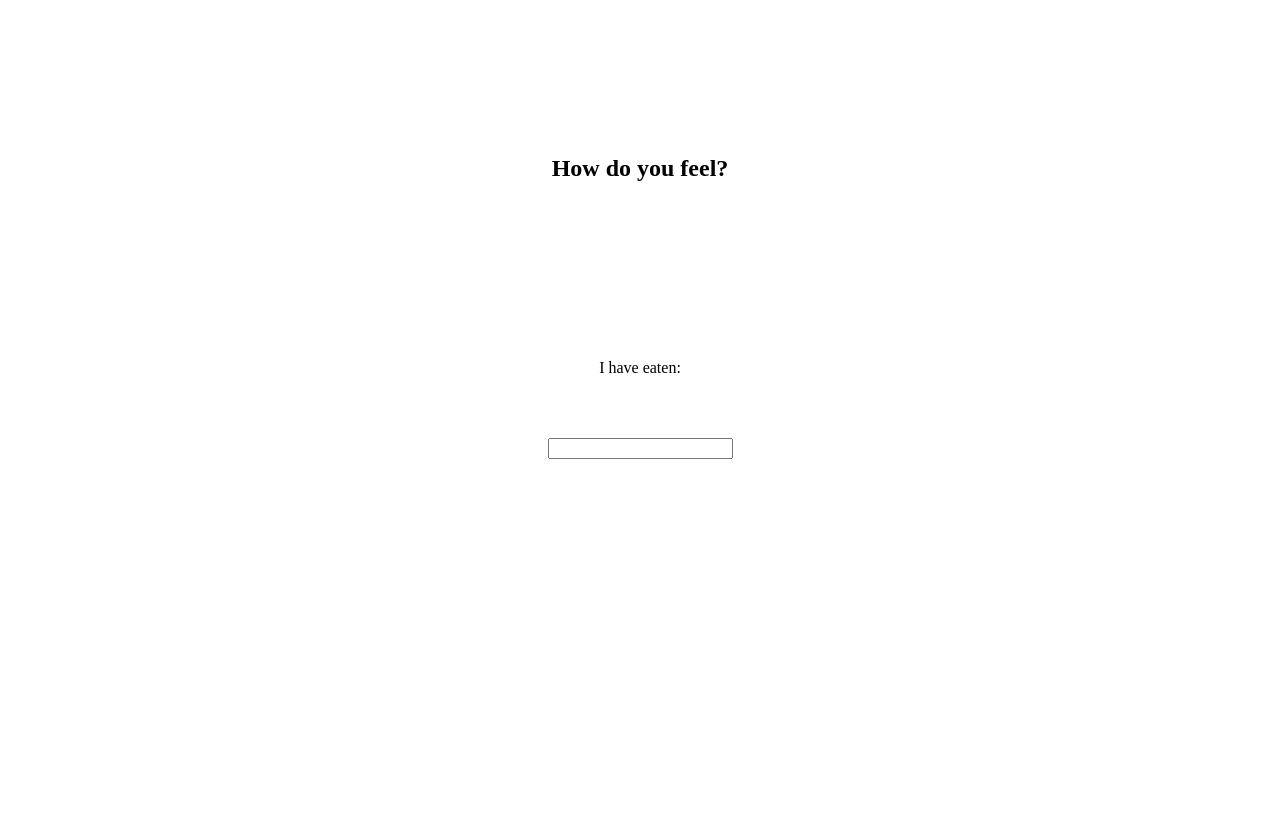
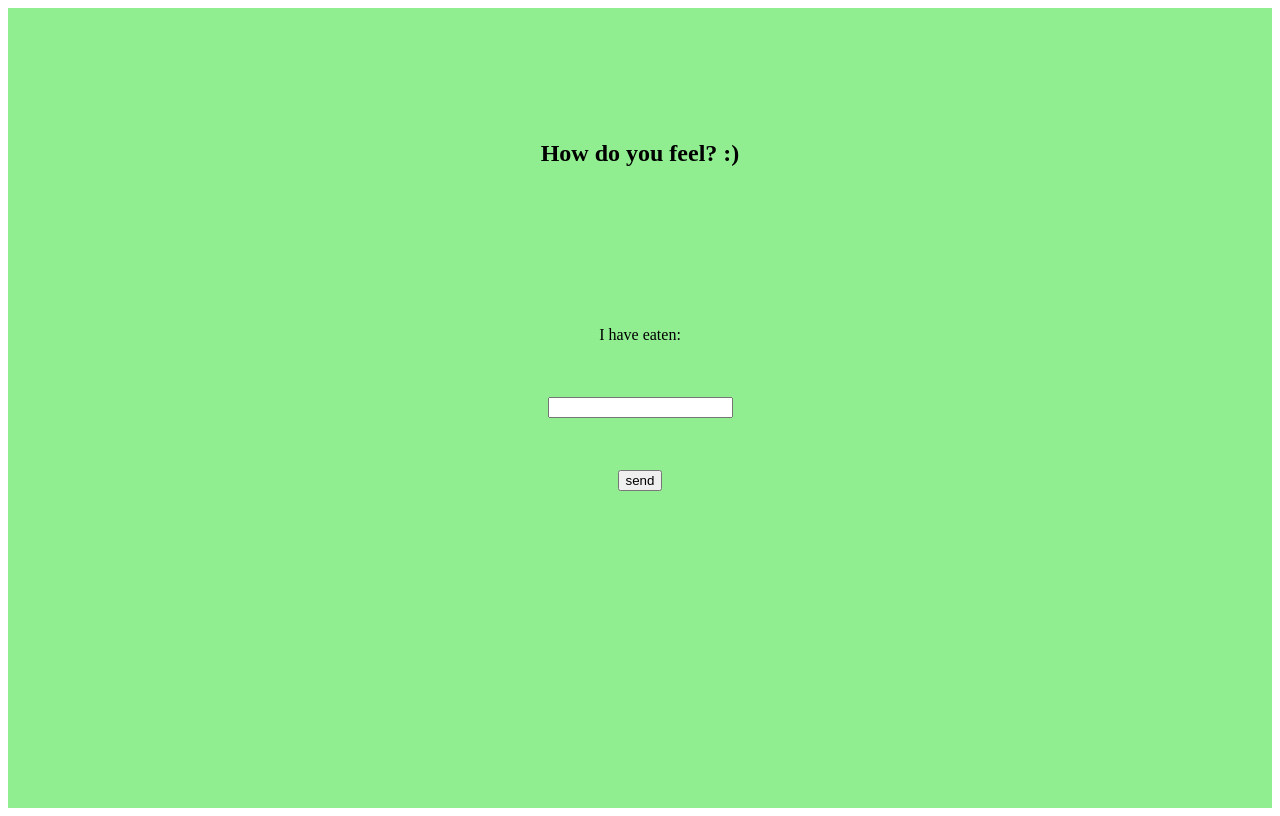
Before and after one commit to tobi-spec/neuefische-CapstoneProject, a React (Create React App) app in the folder frontend/: page / in a window 1280 px wide. Built offline with nearby package versions, Linux system fonts and the light colour scheme.

Commit message:
build up addFood route to backend/database

```diff
--- a/frontend/src/pages/Main.js
+++ b/frontend/src/pages/Main.js
@@ -1,12 +1,29 @@
 import styled from 'styled-components'
+import axios from 'axios'
+import { useState } from 'react'
 
 export default function Main() {
+  const [food, setFood] = useState('')
+
+  const foodHandler = event =>
+    setFood({
+      foodName: event.target.value,
+    })
+
+  function addFood() {
+    axios
+      .post('/api/food', food)
+      .then(response => console.log(food))
+      .catch(error => console.error(error))
+  }
+
   return (
     <section>
       <Wrapper>
-        <h1>How do you feel?</h1>
+        <h1>How do you feel? :)</h1>
         <p>I have eaten:</p>
-        <input type="text" />
+        <input type="text" onChange={foodHandler} />
+        <button onClick={addFood}>send</button>
       </Wrapper>
     </section>
   )
@@ -15,10 +32,11 @@ export default function Main() {
 const Wrapper = styled.div`
   display: grid;
   height: 100vh;
-
-  grid-template-rows: 4fr 1fr 1fr 4fr;
+  grid-template-rows: 4fr 1fr 1fr 1fr 4fr;
 
   justify-content: center;
   justify-items: center;
   align-items: center;
+
+  background-color: lightgreen;
 `
```
